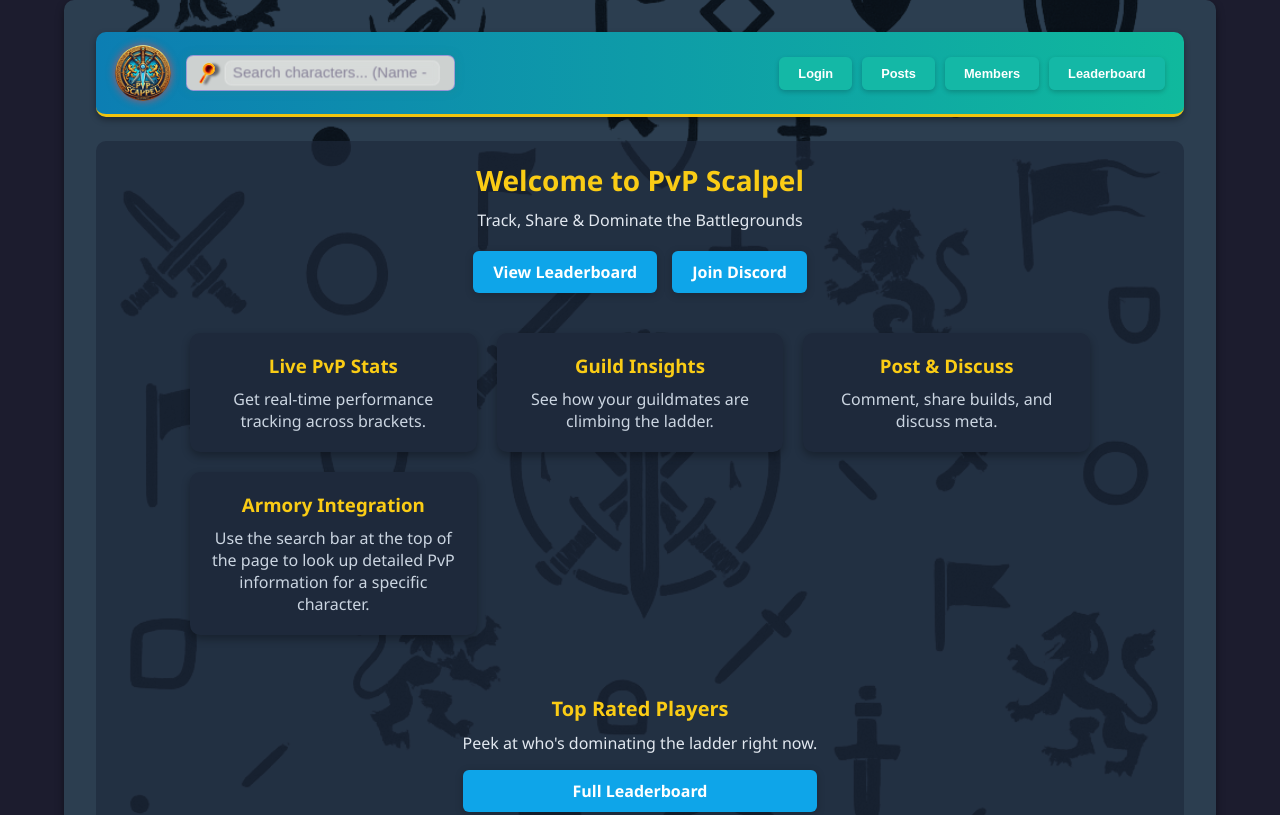
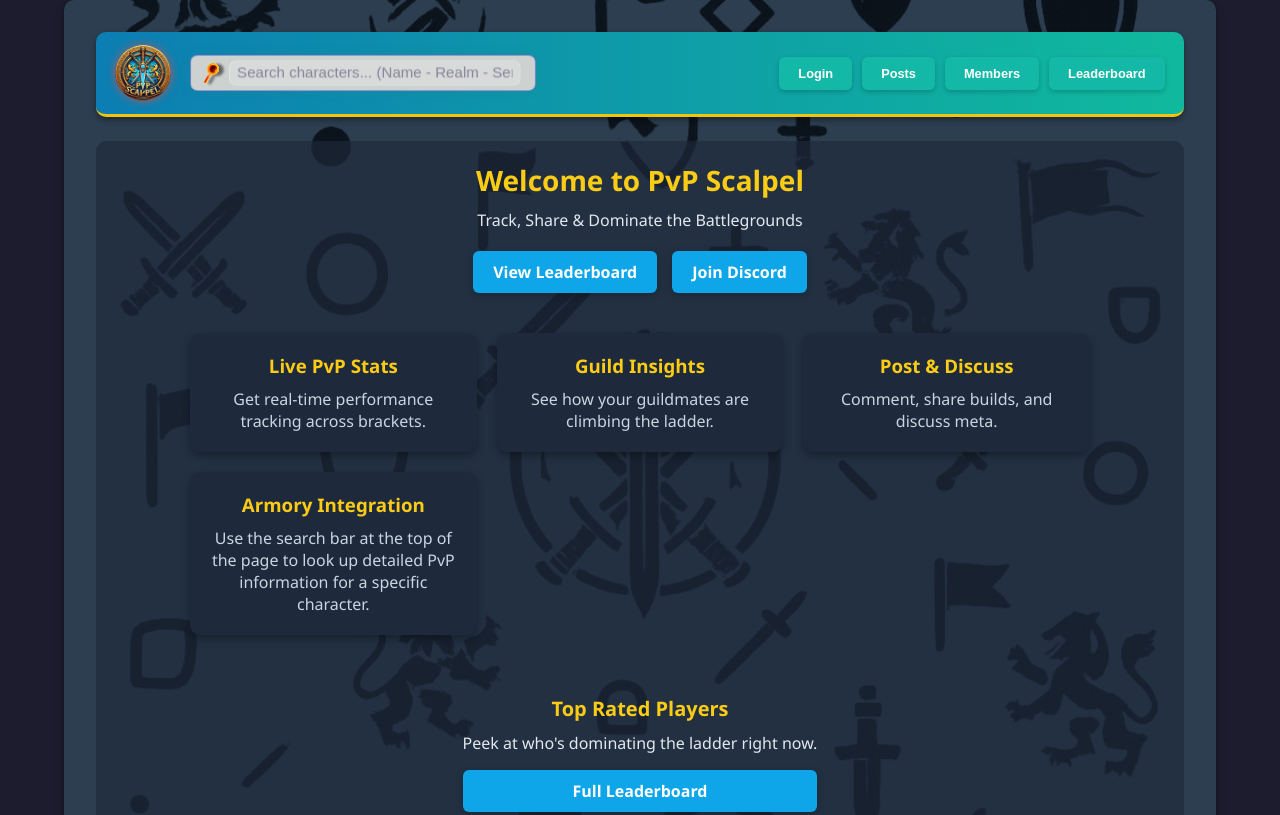
Before and after one commit to lStanev00/PvP-Scalpel-FrontEnd, a React (Vite) app: page / in a window 1280 px wide. Shown: the top 815 px of the page. Built offline with nearby package versions, Linux system fonts and the light colour scheme; no server answers.

Commit message:
Better aproach for the search bar resizing

```diff
--- a/src/Styles/modular/SearchBar.module.css
+++ b/src/Styles/modular/SearchBar.module.css
@@ -6,8 +6,8 @@
     padding-right: 1rem;
     background: #cdd1d0;
     box-shadow: 0 2px 6px rgba(0, 0, 0, 0.3);
-    width: 100%;
-    max-width: 480px;
+    min-width: 30svw;
+    max-width: 580px;
     margin: 0;
     position: relative;
     border: 1px solid rgba(29, 14, 233, 0.3);
```
